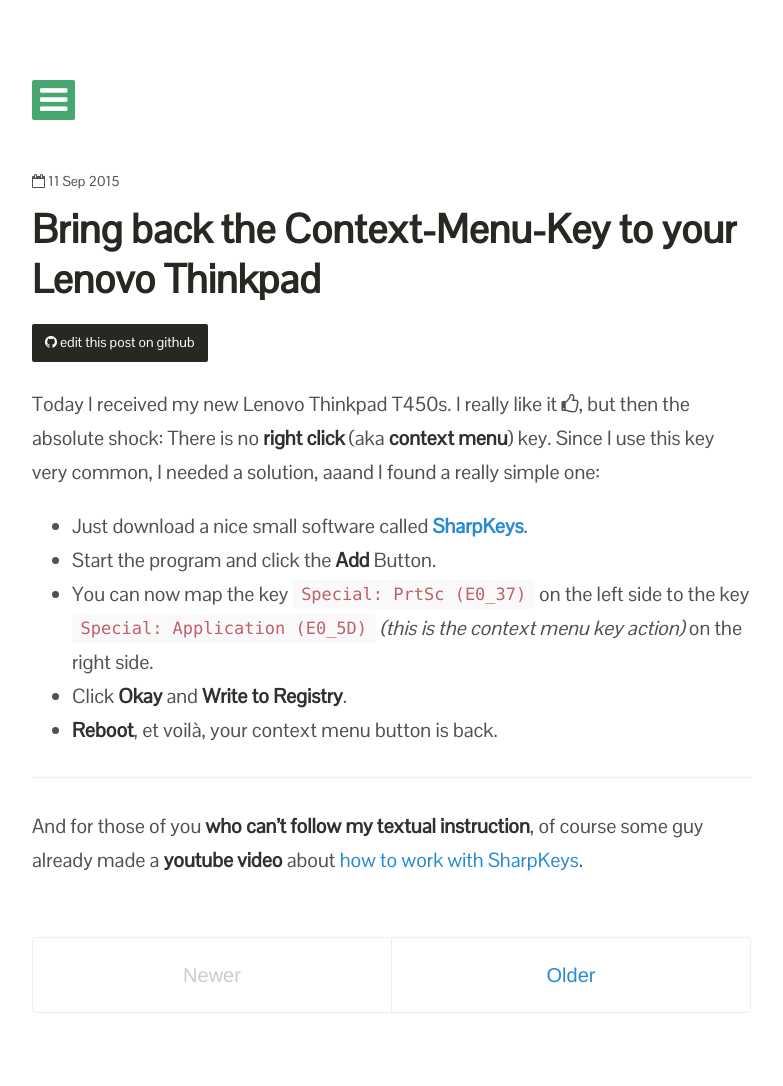
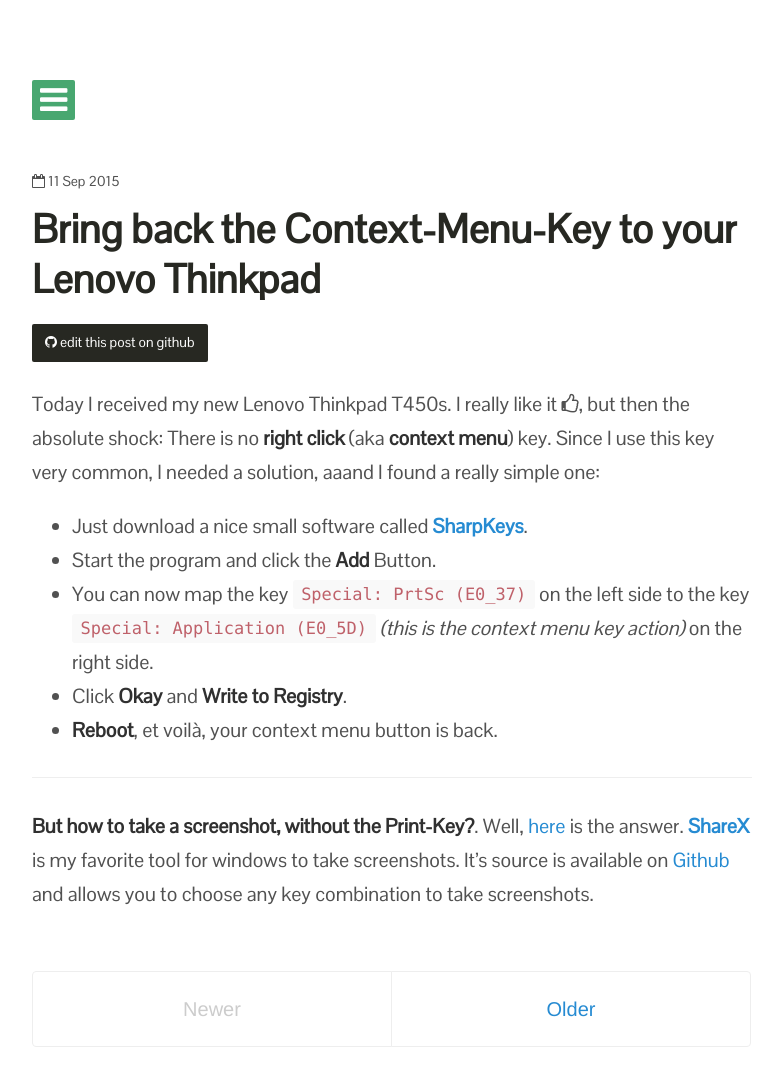
Before and after one commit to duffleit/duffleit.github.io-deprecated, a Jekyll site: the page built from _posts/2015-09-11-bring-back-the-context-menu-key-to-your-lenovo-thinkpad.md, in a window 1280 px wide. Shown: the top 1086 px of the page, without its empty margins (248-1031 px from the left). Built offline with Jekyll 4.4.1, drawn with Linux system fonts in a browser that asks for light colours; nearby versions of some CDN libraries; comment, search, counter and statistics services are not loaded.

Commit message:
Added shareX to 2015-09-11-bring-back-the-context-menu-key-on-your-thinkpad

```diff
--- a/_posts/2015-09-11-bring-back-the-context-menu-key-to-your-lenovo-thinkpad.md
+++ b/_posts/2015-09-11-bring-back-the-context-menu-key-to-your-lenovo-thinkpad.md
@@ -12,4 +12,4 @@
 -	**Reboot**, et voilà, your context menu button is back.
 
 -----------
-And for those of you **who can't follow my textual instruction**, of course some guy already made a **youtube video** about [how to work with SharpKeys](https://www.youtube.com/watch?v=X3F_tNyGwfw).
+**But how to take a screenshot, without the Print-Key?**. Well, [here](https://getsharex.com/) is the answer. **[ShareX](https://getsharex.com/)** is my favorite tool for windows to take screenshots. It's source is available on [Github](https://github.com/ShareX/ShareX) and allows you to choose any key combination to take screenshots.
```
